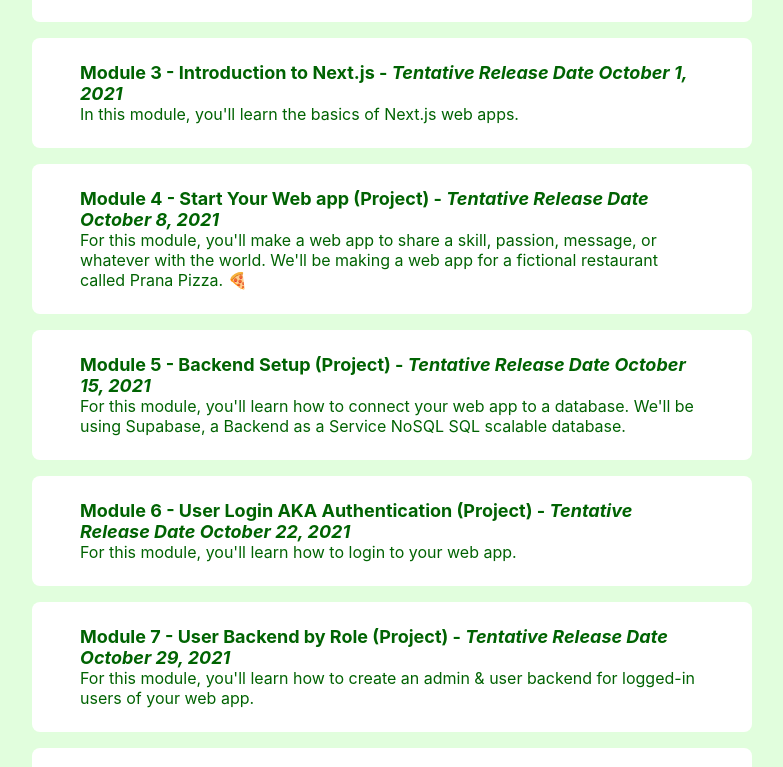
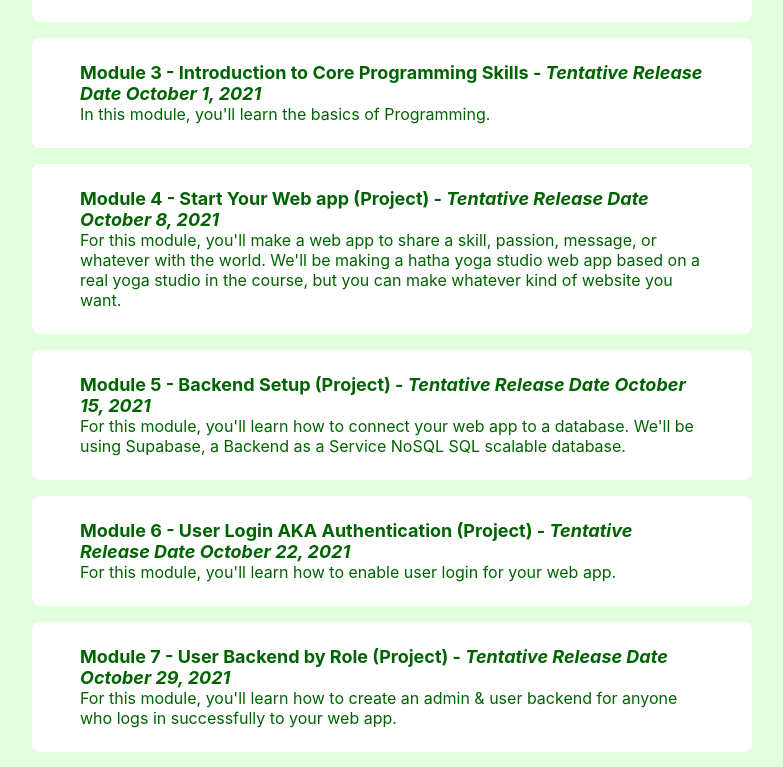
Before and after one commit to ecoappsandautomation/ecoappsandautomation, a Next.js app: page /coding4cauvery in a window 1280 px wide. Shown: the part 2490-3257 px from the top of the page, without its empty margins (248-1031 px from the left). Built offline with nearby package versions, Linux system fonts and the light colour scheme.

Commit message:
updated outline - hys

```diff
--- a/pages/coding4cauvery.js
+++ b/pages/coding4cauvery.js
@@ -104,10 +104,10 @@ function coding4cauvery(props) {
 
 			<Module>
 				<h4>
-					<b>Module 3 -</b> Introduction to Next.js -{" "}
+					<b>Module 3 -</b> Introduction to Core Programming Skills -{" "}
 					<i>Tentative Release Date October 1, 2021</i>
 				</h4>
-				<p>In this module, you&apos;ll learn the basics of Next.js web apps.</p>
+				<p>In this module, you&apos;ll learn the basics of Programming.</p>
 			</Module>
 
 			<Module>
@@ -117,8 +117,9 @@ function coding4cauvery(props) {
 				</h4>
 				<p>
 					For this module, you&apos;ll make a web app to share a skill, passion,
-					message, or whatever with the world. We&apos;ll be making a web app
-					for a fictional restaurant called Prana Pizza. 🍕
+					message, or whatever with the world. We&apos;ll be making a hatha yoga
+					studio web app based on a real yoga studio in the course, but you can
+					make whatever kind of website you want.
 				</p>
 			</Module>
 
@@ -139,7 +140,10 @@ function coding4cauvery(props) {
 					<b>Module 6 -</b> User Login AKA Authentication (Project) -{" "}
 					<i>Tentative Release Date October 22, 2021</i>
 				</h4>
-				<p>For this module, you&apos;ll learn how to login to your web app.</p>
+				<p>
+					For this module, you&apos;ll learn how to enable user login for your
+					web app.
+				</p>
 			</Module>
 
 			<Module>
@@ -149,7 +153,7 @@ function coding4cauvery(props) {
 				</h4>
 				<p>
 					For this module, you&apos;ll learn how to create an admin & user
-					backend for logged-in users of your web app.
+					backend for anyone who logs in successfully to your web app.
 				</p>
 			</Module>
 
```
